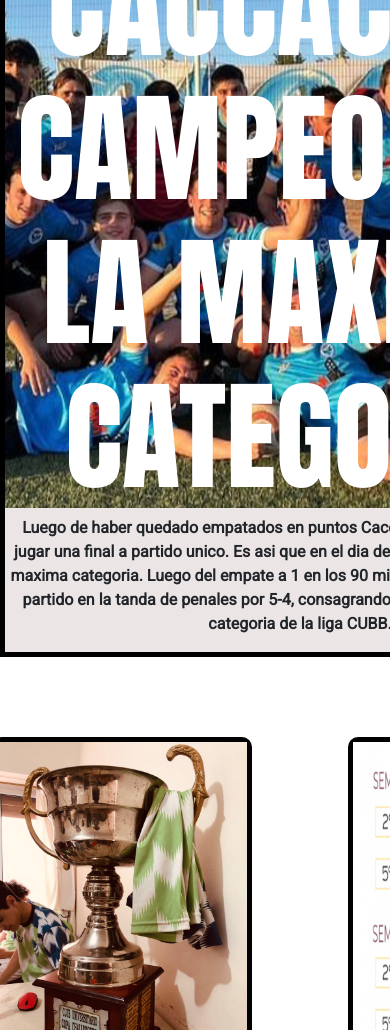
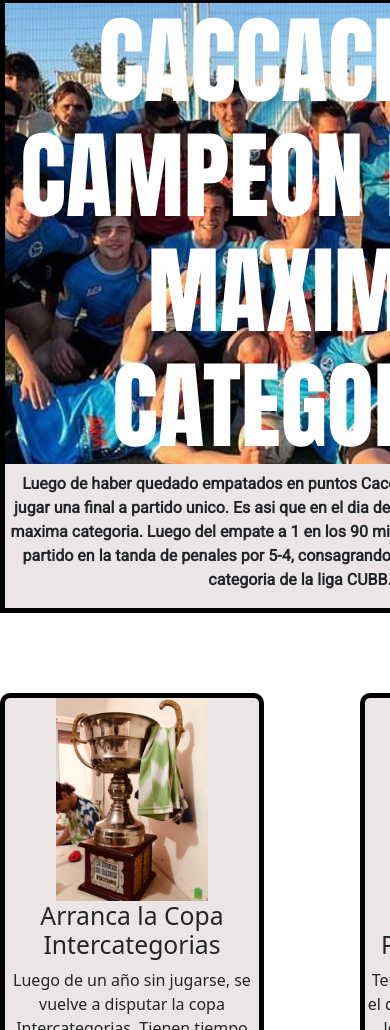
Before and after one commit to SantiagoRecari/ProyectoCoder, a plain HTML site: page index.html in a window 390 px wide. Shown: the part 970-2000 px from the top of the page. Drawn offline with nearby package versions, Linux system fonts and the light colour scheme.

Commit message:
correccion para entrega final

```diff
--- a/sass/_media.scss
+++ b/sass/_media.scss
@@ -1,6 +1,6 @@
 
 @media(max-width:700px){
-    .envoltura{
+    body{
         display: grid;
         grid-template-areas:
         "header"
@@ -19,28 +19,34 @@
     .container-car{
         margin: auto;
     }
+    .contenidoIndex{
+        margin: auto;
+        display: flex;
+        flex-direction: column;
+        text-align: center;
+    }
     .articulos{
         text-align: center;
         display: row;
         justify-content: center;
-        width: 400px;
+        width: 40%;
     }
 
     main{
-        width: 600px;
+        width: 60%;
     }
     .titulo-main{
         background-image:url(../images/cacacioli.jpg);
         background-position: center;
         color: white;
         font-family: 'Anton', sans-serif;
-        font-size: 100px;
+        font-size: 50px;
         text-align: center;
     }
 }
 
 @media(max-width:1024px){
-    .envoltura{
+    body{
         margin-bottom: 1,5em;
         display: grid;
         grid-template-areas:
@@ -70,7 +76,7 @@
         width: 600px;
     }
     .titulo-main{
-        font-size: 120px;
+        font-size: 600%;
     }
     .titulo-car{
         font-size: 80px;
--- a/sass/style.scss
+++ b/sass/style.scss
@@ -12,14 +12,14 @@ header{
 .container-car{
     grid-area: carousel;
 }
-.contenido{
+.contenidoIndex{
     grid-area: contenido;
 }
 footer{
     grid-area: footer;
 }
 
-.envoltura{
+body{
     margin-bottom: 1.5em;
     display: grid;
     grid-template-areas:
@@ -79,7 +79,7 @@ main{
     @include sizes($anchoInfo);
 }
 .foto-noticia{
-    width: 250px;
+    width: 60%;
     text-align: center;
 }
 .noticia1, .noticia2{
@@ -89,6 +89,7 @@ main{
     border: 5px solid black;
     background-color: rgb(236, 229, 230);
     border-radius: 10px;
+    justify-content: flex-end;
 }
 .noticia1{
     margin-right: 3em;
```
Also changed, not shown: style/style.css, 1 other file.
